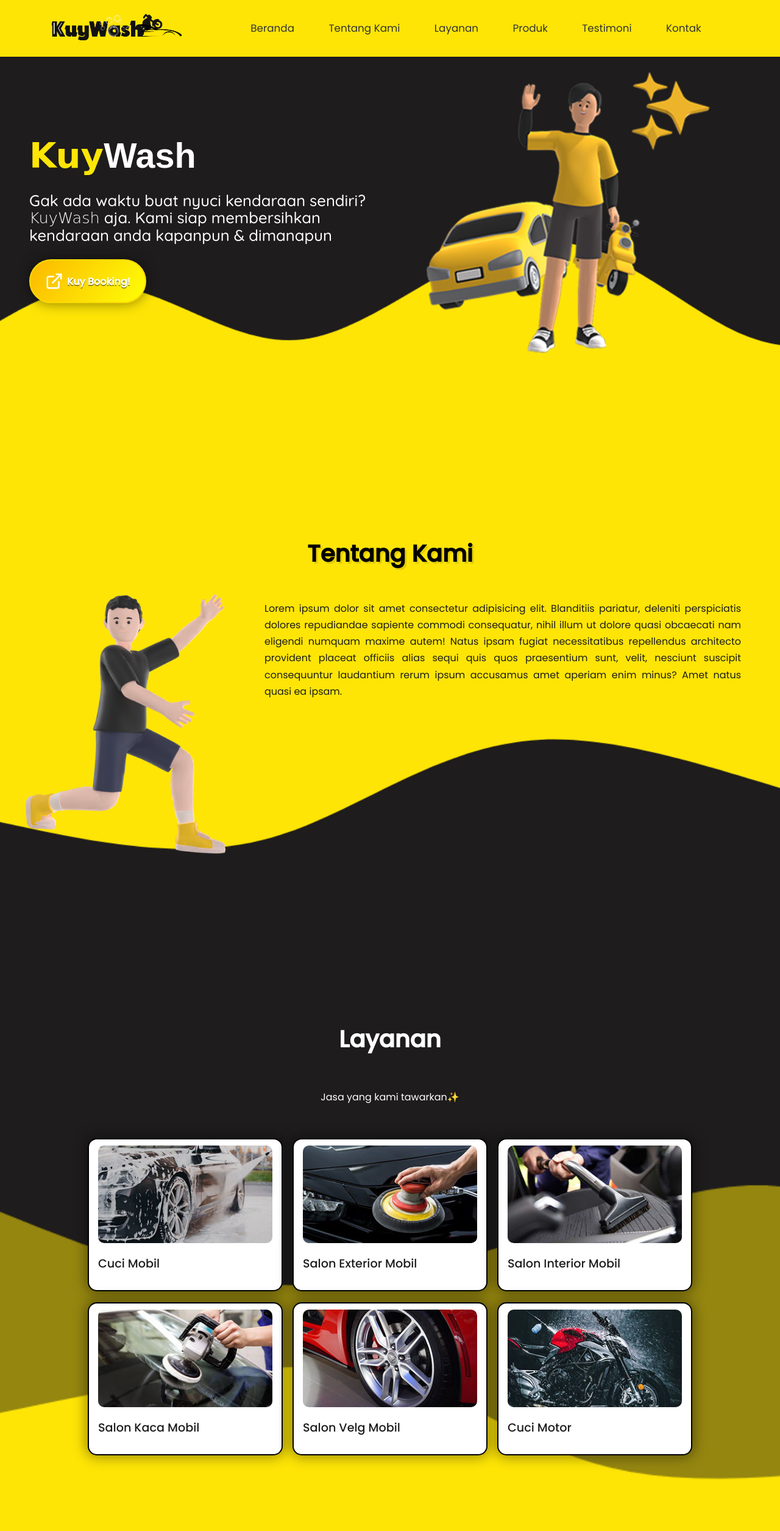
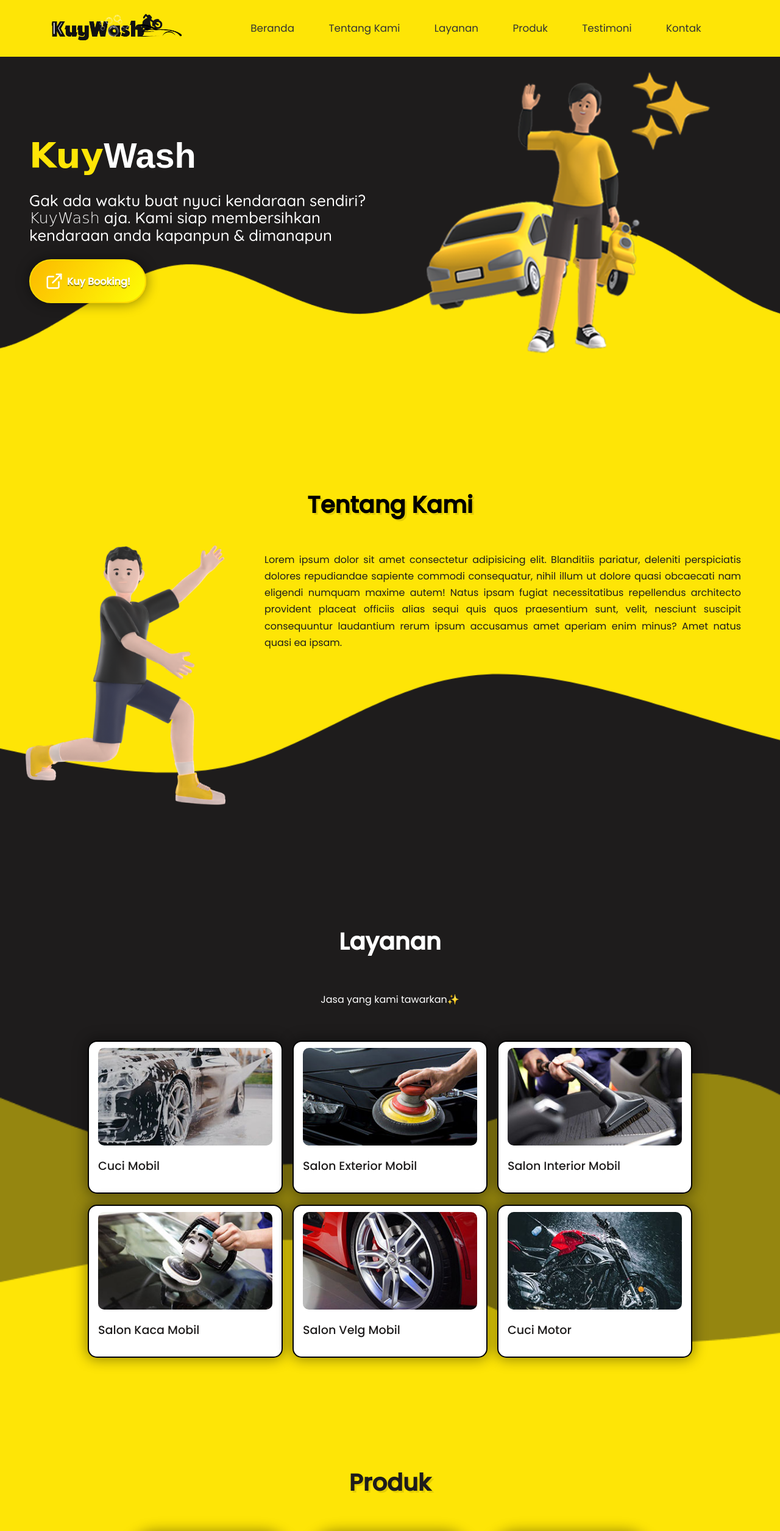
Before and after one commit to arifsyahrudin/kuyWash.github.io, a plain HTML site: page index.html in a window 1280 px wide. Shown: the top 2510 px of the page at 61% size. Drawn offline with nearby package versions, Linux system fonts and the light colour scheme; a web font is replaced by a local one.

Commit message:
another commit

```diff
--- a/css/style.css
+++ b/css/style.css
@@ -126,14 +126,13 @@ body {
   background-image: url("../img/wave.png");
   background-size: cover;
   background-repeat: repeat-x;
-  background-position: -27rem 8.4rem;
+  background-position: -14rem 8.4rem;
 }
 
 .jumbotron-section .content {
   display: flex;
   justify-content: center;
   align-items: center;
-  margin-bottom: 5rem;
 }
 
 .content .content-description {
@@ -228,7 +227,6 @@ body {
 
 .about .content-about {
   display: flex;
-  margin-bottom: 5rem;
 }
 
 .content-about .content-about-image {
@@ -293,7 +291,6 @@ body {
   justify-content: center;
   flex-flow: row wrap;
   align-items: center;
-  margin-bottom: 5rem;
 }
 
 .content-service .card-1,
@@ -386,7 +383,6 @@ body {
   justify-content: center;
   flex-flow: row wrap;
   align-items: center;
-  margin-bottom: 5rem;
 }
 
 .content-product .card-a,
@@ -473,7 +469,6 @@ body {
   background: -webkit-linear-gradient(0deg, rgba(254, 229, 6, 1) 3%, rgba(30, 28, 28, 1) 24%);
   background: linear-gradient(0deg, rgba(254, 229, 6, 1) 3%, rgba(30, 28, 28, 1) 24%);
   filter: progid:DXImageTransform.Microsoft.gradient(startColorstr="#fee506",endColorstr="#1e1c1c",GradientType=1);
-
   padding: 4rem;
   margin: auto;
 }
@@ -484,7 +479,6 @@ body {
   justify-content: center;
   flex-wrap: wrap;
   align-items: center;
-  margin-bottom: 5rem;
 }
 
 .testi-content .card-a1,
@@ -555,7 +549,6 @@ body {
 
 .contact .content-contact {
   display: flex;
-  margin-bottom: 5rem;
   flex-wrap: wrap;
   justify-content: center;
 }
```
